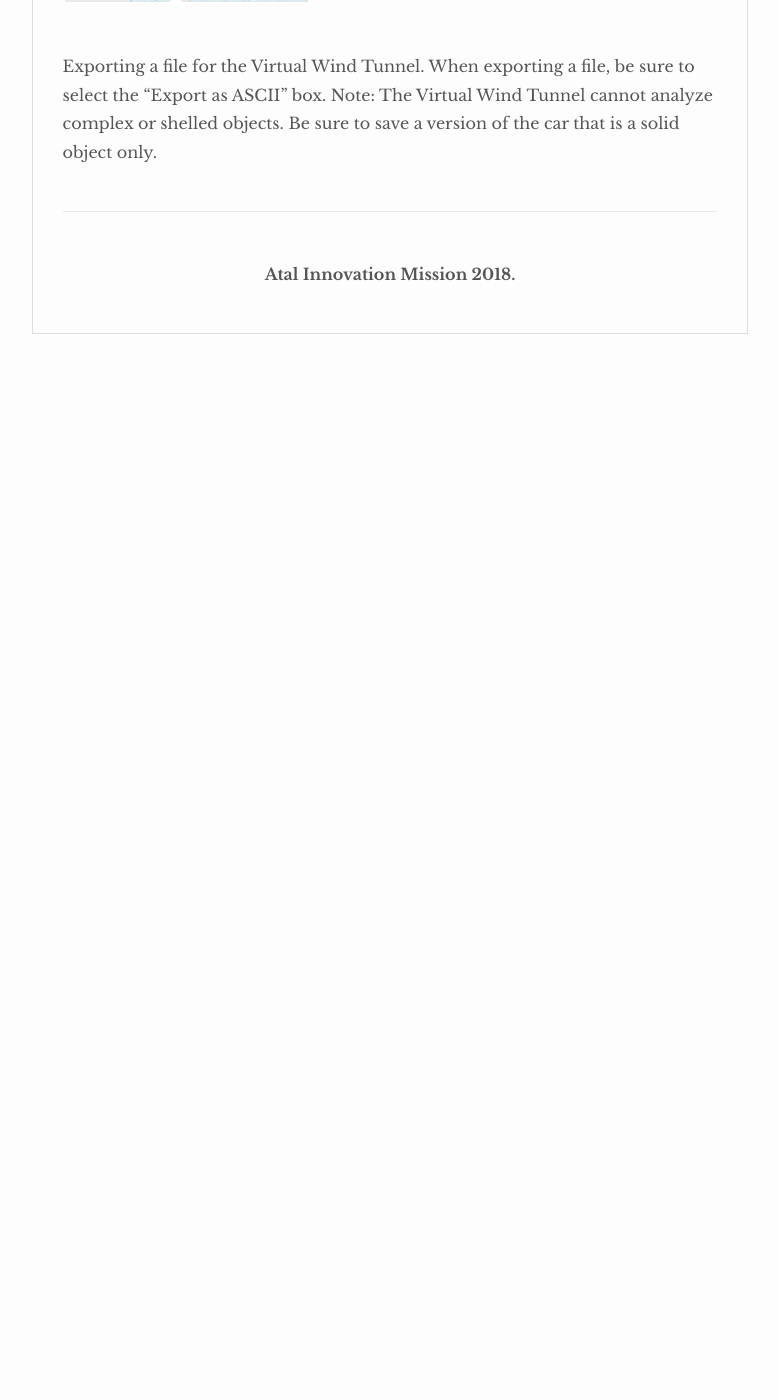
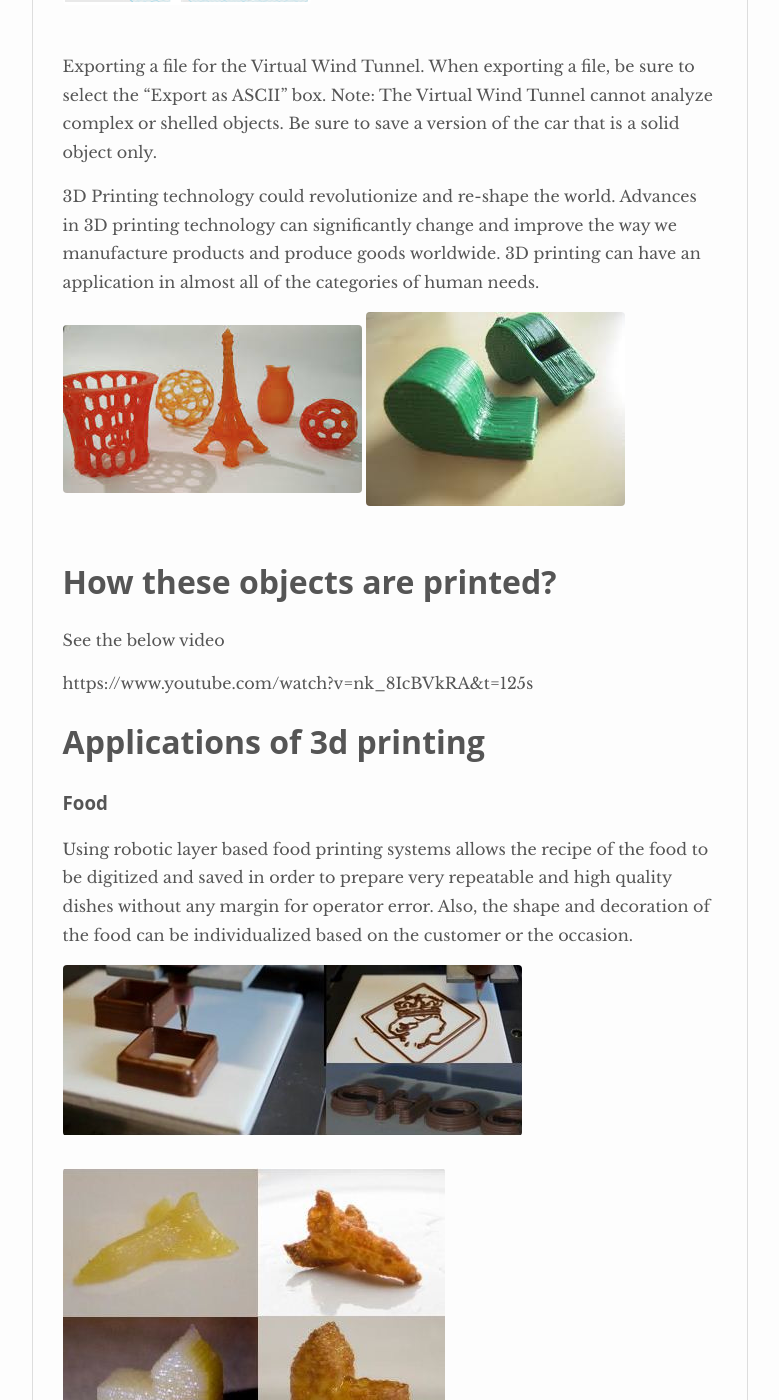
Before and after one commit to yugn27/atel, a Jekyll site: the page built from _posts/2017-02-01-3D-Printer.markdown, in a window 1280 px wide and 1400 px high, scrolled down 9852 px. Shown: the whole window, without its empty margins (250-1029 px from the left). Built offline with Jekyll 4.4.1, drawn with Linux system fonts in a browser that asks for light colours; nearby versions of some CDN libraries; comment, search, counter and statistics services are not loaded; before the commit the page ends 10250 px from its top, so only the background shows below that; some of the changed text lies outside the part shown.

Commit message:
Update 2017-02-01-3D-Printer.markdown

```diff
--- a/_posts/2017-02-01-3D-Printer.markdown
+++ b/_posts/2017-02-01-3D-Printer.markdown
@@ -181,3 +181,69 @@ If you select the entire object rather than just one face when shelling, the obj
 Exporting a file for the Virtual Wind Tunnel.
 When exporting a file, be sure to select the “Export as ASCII” box.
 Note: The Virtual Wind Tunnel cannot analyze complex or shelled objects. Be sure to save a version of the car that is a solid object only.
+
+
+
+
+
+
+
+3D Printing technology could revolutionize and re-shape the world. Advances in 3D printing technology can significantly change and improve the way we manufacture products and produce goods worldwide. 3D printing can have an application in almost all of the categories of human needs.
+
+![]({{site.baseurl}}/images/design/1/01.jpg)
+![]({{site.baseurl}}/images/design/1/02.jpg)
+
+# How these objects are printed?
+See the below video
+
+https://www.youtube.com/watch?v=nk_8IcBVkRA&t=125s
+
+
+# Applications of 3d printing
+
+### Food
+ Using robotic layer based food printing systems allows the recipe of the food to be digitized and saved in order to prepare very repeatable and high quality dishes without any margin for operator error. Also, the shape and decoration of the food can be individualized based on the customer or the occasion.
+
+![]({{site.baseurl}}/images/design/1/03.jpg)
+![]({{site.baseurl}}/images/design/1/04.jpg)
+
+3D printing of food, before being frying (left), after frying (right) (4)
+
+
+
+### Shelter
+Conventional building methods are hazardous, time consuming, and expensive; 3D printing of buildings can enable automated creation of variety of buildings quickly and efficiently.
+A scale down version of a house 3D printing machine is shown in figure 4.
+
+
+![]({{site.baseurl}}/images/design/1/05.jpg)
+
+Scaled down version of house 3D printing machine (left), 3D printed concrete layers (right)
+
+
+### Bio-organ printing
+
+![]({{site.baseurl}}/images/design/1/06.jpg)
+
+Bio printing machine (left), Bio-printed model of Kidney (right)
+
+### Dental Implants
+Direct and indirect 3D printing, namely printing the actual part or a mold, has been shown to be a cheaper and faster alternative to conventional techniques.
+
+![]({{site.baseurl}}/images/design/1/07.jpg)
+
+Wax implant for indirect manufacturing (left), Co-Cr implant,
+SLM direct manufacturing (right)
+
+### Education
+3D printing can revolutionize the learning experience by helping students interact with the subject matter. Students can create and fabricate their own design using this technology.
+
+![]({{site.baseurl}}/images/design/1/08.jpg)
+
+Students working on their own design using the 3D printing technology (left), Jewelry parts designed and printed by the students (right)
+
+### Creativity
+
+![]({{site.baseurl}}/images/design/1/09.jpg)
+
+Paris sandal (1), complicated ring geometry
```
